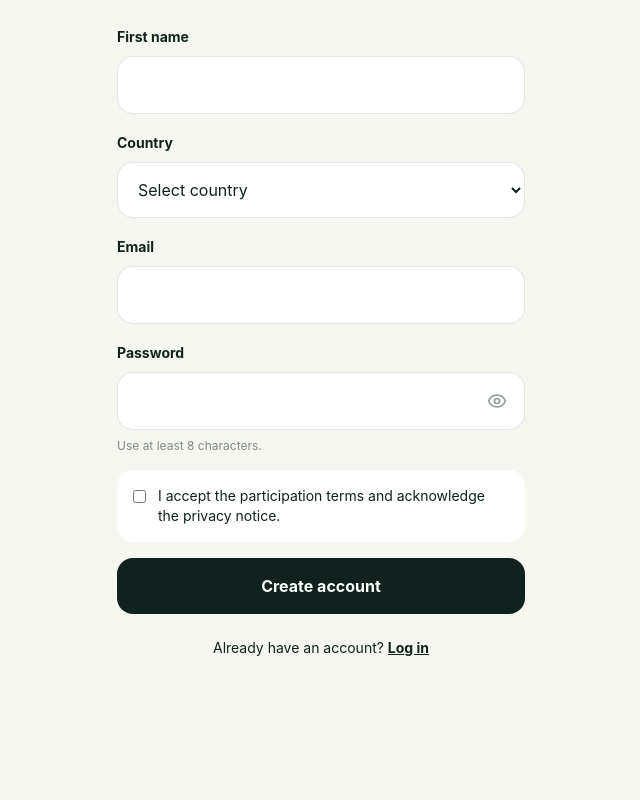
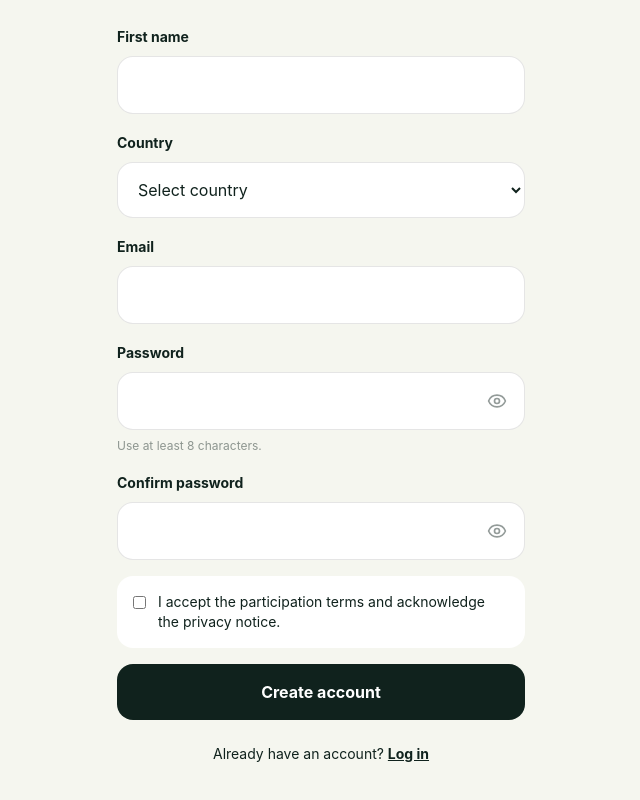
Before and after one commit to dominik7092-cloud/Polica, a Next.js app in the folder polica/: page /en/auth/signup in a window 1280 px wide. Shown: the part 639-1439 px from the top of the page, without its empty margins (319-959 px from the left). Before the commit the page ends 1369 px from the top, so only its background shows below. Built offline with nearby package versions, Linux system fonts and the light colour scheme.

Commit message:
Update password-field.tsx

```diff
--- a/polica/components/password-field.tsx
+++ b/polica/components/password-field.tsx
@@ -5,40 +5,71 @@ import { Eye, EyeOff } from "lucide-react";
 
 export function PasswordField() {
   const [showPassword, setShowPassword] = useState(false);
+  const [showConfirmPassword, setShowConfirmPassword] = useState(false);
 
   return (
+    <>
       <label className="block">
-      <span className="text-sm font-bold">
-        Password
-      </span>
+        <span className="text-sm font-bold">Password</span>
 
         <div className="relative mt-2">
           <input
             name="password"
             type={showPassword ? "text" : "password"}
-          minLength={8}
             autoComplete="new-password"
             required
+            minLength={8}
             className="w-full rounded-2xl border border-black/10 bg-white px-4 py-4 pr-14 outline-none focus:border-mint"
           />
 
           <button
             type="button"
             onClick={() => setShowPassword((current) => !current)}
-          className="absolute inset-y-0 right-0 flex w-14 items-center justify-center text-ink/45"
+            className="absolute inset-y-0 right-0 flex w-14 items-center justify-center text-ink/45 transition hover:text-ink focus:outline-none"
             aria-label={showPassword ? "Hide password" : "Show password"}
+            aria-pressed={showPassword}
           >
-          {showPassword ? (
+            {showPassword ? <EyeOff size={20} /> : <Eye size={20} />}
+          </button>
+        </div>
+
+        <p className="mt-2 text-xs text-ink/45">
+          Use at least 8 characters.
+        </p>
+      </label>
+
+      <label className="block">
+        <span className="text-sm font-bold">Confirm password</span>
+
+        <div className="relative mt-2">
+          <input
+            name="confirmPassword"
+            type={showConfirmPassword ? "text" : "password"}
+            autoComplete="new-password"
+            required
+            minLength={8}
+            className="w-full rounded-2xl border border-black/10 bg-white px-4 py-4 pr-14 outline-none focus:border-mint"
+          />
+
+          <button
+            type="button"
+            onClick={() =>
+              setShowConfirmPassword((current) => !current)
+            }
+            className="absolute inset-y-0 right-0 flex w-14 items-center justify-center text-ink/45 transition hover:text-ink focus:outline-none"
+            aria-label={
+              showConfirmPassword ? "Hide password" : "Show password"
+            }
+            aria-pressed={showConfirmPassword}
+          >
+            {showConfirmPassword ? (
               <EyeOff size={20} />
             ) : (
               <Eye size={20} />
             )}
           </button>
         </div>
-
-      <span className="mt-2 block text-xs text-ink/50">
-        Use at least 8 characters.
-      </span>
       </label>
+    </>
   );
 }
```
Lines whose indentation alone changed are shown as unchanged.
